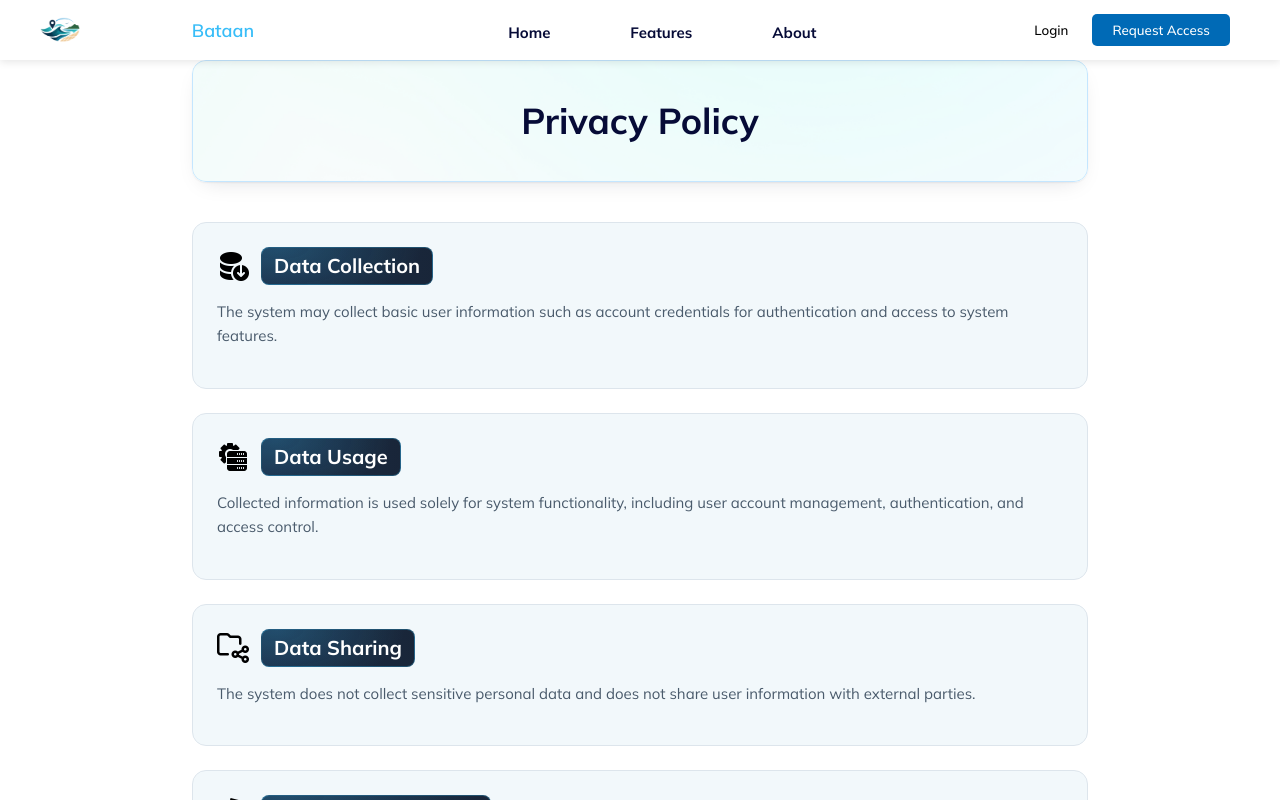
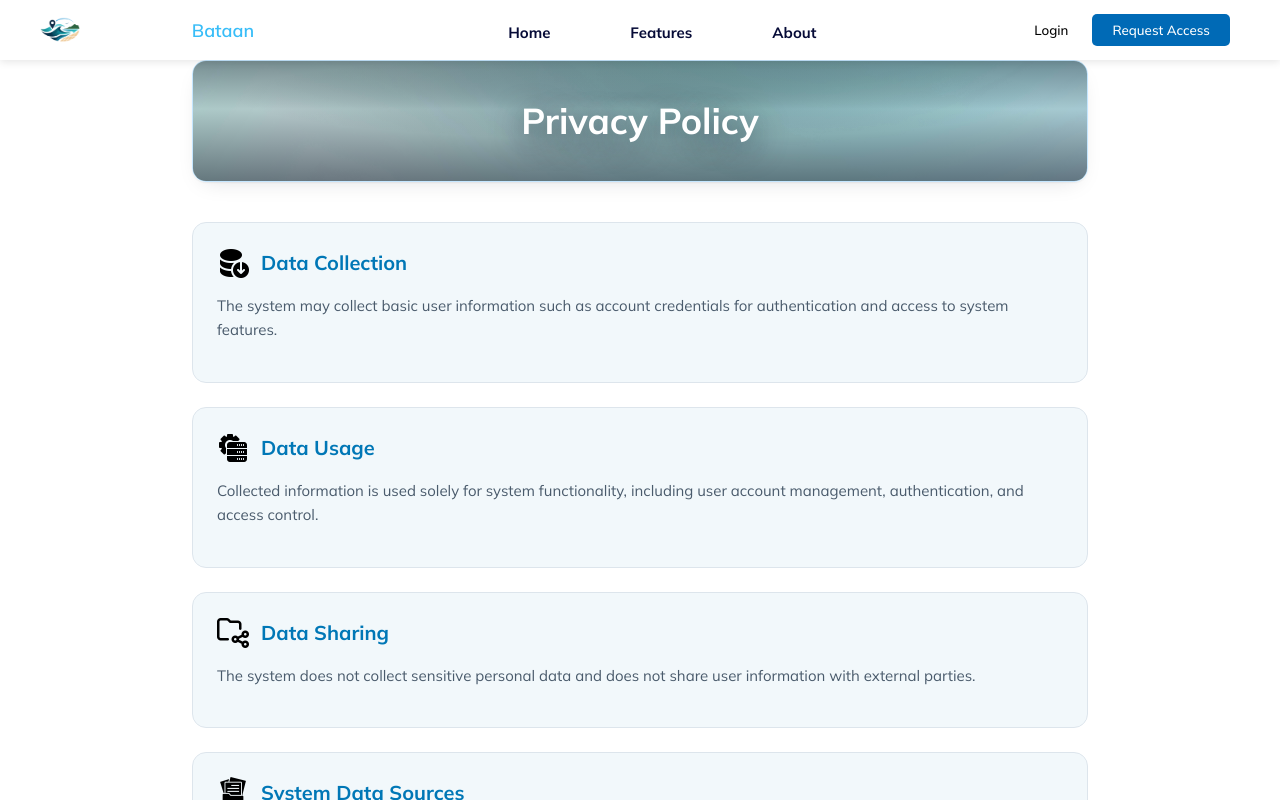
Before and after one commit to PoliCrane/DagatScan-Bataan, a React (Vite) app in the folder frontend/: page /privacy-policy in a window 1280 px wide. Built offline with nearby package versions, Linux system fonts and the light colour scheme; no server answers.

Commit message:
more UI fixes

```diff
--- a/frontend/src/components/SegmentsPanel.jsx
+++ b/frontend/src/components/SegmentsPanel.jsx
@@ -23,11 +23,7 @@ function SegmentsPanel({
     <div className={`segments-panel ${!showPanel ? 'hidden' : ''}`}>
       <div className="segments-panel-header">
         <h3 className="segments-panel-title">
-          <img
-            src="coastalmonitoring.png"
-            alt="Location"
-            style={{ width: '20px', height: '20px', marginRight: '8px' }}
-          />
+          <i className="pi pi-map" style={{ marginRight: '8px', color: 'var(--color-cyan, #38bdf8)' }} aria-hidden="true" />
           {selectedMunicipality} Municipality
         </h3>
         <p className="segments-panel-subtitle">
@@ -63,11 +59,7 @@ function SegmentsPanel({
             >
               <div className="segment-item-name">
                 <span>
-                  <img
-                    src="pin.png"
-                    alt="Location"
-                    style={{ width: '20px', height: '20px' }}
-                  />
+                  <i className="pi pi-map-marker" style={{ color: 'var(--color-cyan, #38bdf8)' }} aria-hidden="true" />
                 </span>
                 {segment.name}
               </div>
--- a/frontend/src/components/StaticPageShell.jsx
+++ b/frontend/src/components/StaticPageShell.jsx
@@ -6,8 +6,19 @@ export function StaticPageShell({ title, backgroundImage = "/tempoaboutBG.jpg",
           className="relative mb-8 overflow-hidden rounded-card border border-[#c4e6ff] p-10 text-center shadow-card md:mb-10"
           style={{ backgroundImage: `url('${backgroundImage}')`, backgroundSize: "cover", backgroundPosition: "center" }}
         >
-          <div className="absolute inset-0 bg-white/70" />
-          <h1 className="relative m-0 font-sans text-3xl font-bold text-navy md:text-4xl">{title}</h1>
+          <div
+            className="absolute inset-0"
+            style={{
+              background:
+                "radial-gradient(70% 55% at 50% 30%, rgba(6, 20, 40, 0.25), transparent 65%), linear-gradient(180deg, rgba(4, 16, 31, 0.45) 0%, rgba(6, 20, 40, 0.2) 40%, rgba(4, 16, 31, 0.55) 100%)",
+            }}
+          />
+          <h1
+            className="relative m-0 font-sans text-3xl font-bold text-white md:text-4xl"
+            style={{ textShadow: "0 8px 30px rgba(4, 16, 31, 0.8)" }}
+          >
+            {title}
+          </h1>
         </div>
         <div className="space-y-6">{children}</div>
       </div>
@@ -20,16 +31,7 @@ export function StaticPageSection({ icon, title, children }) {
     <section className="mb-6 rounded-card border border-line bg-card/60 p-5 md:p-6">
       <div className="mb-3 flex items-center gap-3">
         {icon && <img src={icon} alt="" className="h-8 w-8 shrink-0" />}
-        <h3
-          className="m-0 inline-block rounded-lg border px-3 py-1 font-sans text-lg font-bold text-white md:text-xl"
-          style={{
-            background:
-              "radial-gradient(120% 220% at 10% 0%, rgba(56, 189, 248, 0.22), transparent 70%), linear-gradient(90deg, rgba(10, 30, 56, 0.92), rgba(6, 20, 40, 0.92))",
-            borderColor: "rgba(56, 189, 248, 0.28)",
-          }}
-        >
-          {title}
-        </h3>
+        <h3 className="m-0 font-sans text-lg font-bold text-primary md:text-xl">{title}</h3>
       </div>
       <div className="space-y-3 text-[15px] leading-relaxed text-muted">{children}</div>
     </section>
--- a/frontend/src/pages/forgotpass.jsx
+++ b/frontend/src/pages/forgotpass.jsx
@@ -83,7 +83,7 @@ export default function ForgotPassword({ onClose, onSwitchToLogin, onSwitchToRes
         />
       </form>
       <p className="form-link">
-        Remember your password? <button className="link-button" onClick={() => onSwitchToLogin && onSwitchToLogin()}>Login</button>
+        Remember your password? <button type="button" className="link-button" onClick={() => onSwitchToLogin && onSwitchToLogin()}>Login</button>
       </p>
     </div>
   );
--- a/frontend/src/pages/login.jsx
+++ b/frontend/src/pages/login.jsx
@@ -83,6 +83,7 @@ export default function Login({ onClose, onSwitchToForgotPassword }) {
 
         <p className="form-footer">
           <button
+            type="button"
             onClick={() => onSwitchToForgotPassword && onSwitchToForgotPassword()}
             style={{
               background: "none",
@@ -108,6 +109,7 @@ export default function Login({ onClose, onSwitchToForgotPassword }) {
       <p className="form-link">
         Don't have an account?{" "}
         <button
+          type="button"
           onClick={() => {
             if (onClose) onClose();
             navigate("/request-account");
--- a/frontend/src/styles/deep-survey-map.css
+++ b/frontend/src/styles/deep-survey-map.css
@@ -761,12 +761,18 @@ img.legend-icon {
 .erosion-legend.erosion-legend {
   top: auto;
   bottom: 22px;
+  /* Legacy mapLegend.css/erosionLegend.css still apply their own padding —
+     the header below owns all its own spacing now, so neutralize it here
+     rather than relying on that legacy file's negative-margin trick. */
+  padding: 0;
 }
 
 .map-legend.map-legend .legend-header,
 .erosion-legend.erosion-legend .legend-header {
   width: 100%;
+  margin: 0;
   border: 0;
+  border-radius: 14px 14px 0 0;
   cursor: pointer;
   font-family: inherit;
   text-align: left;
@@ -798,6 +804,7 @@ img.legend-icon {
 .map-legend.is-collapsed .legend-header,
 .erosion-legend.is-collapsed .legend-header {
   border-bottom: 0;
+  border-radius: 14px;
 }
 
 .map-legend.is-collapsed,
```
Also changed, not shown: 1 other file (tests, documents, lock files or other folders).
